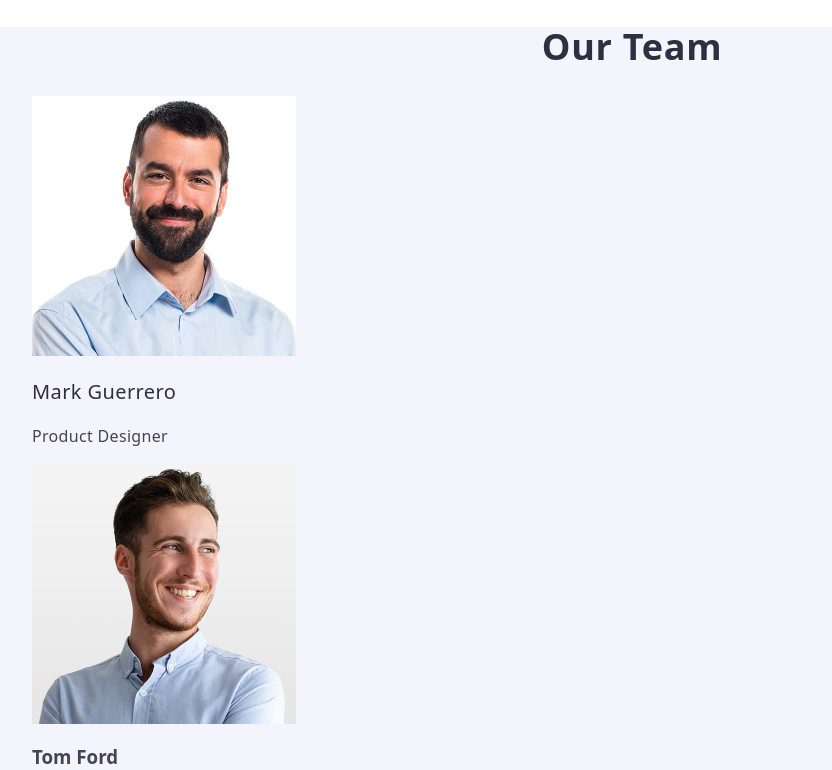
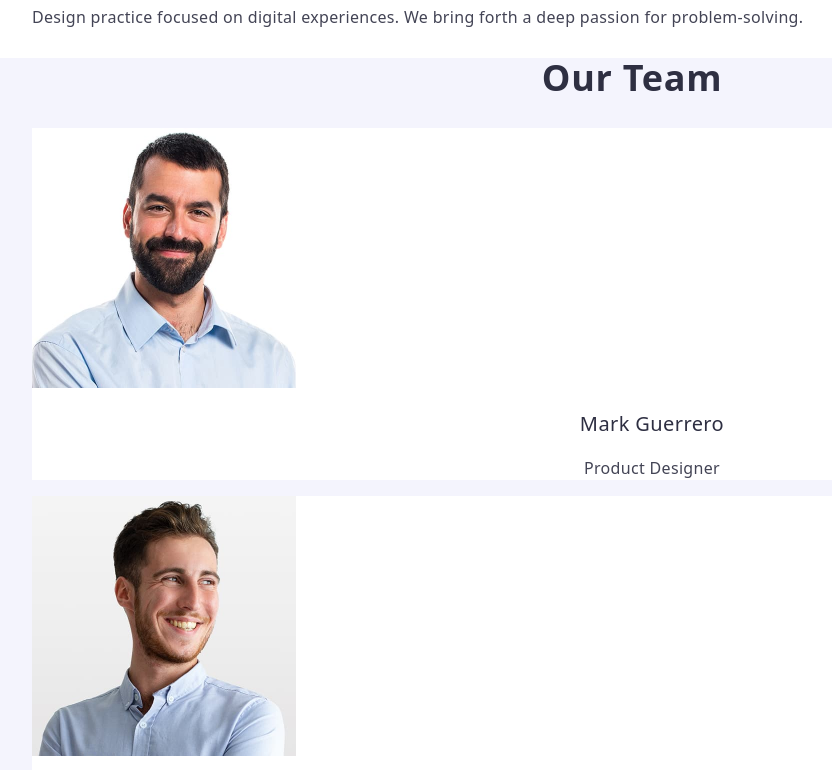
Before and after one commit to prokopiy203/goit-markup-hw-02, a plain HTML site: page index.html in a window 1280 px wide. Shown: the part 759-1529 px from the top of the page, without its empty margins (8-840 px from the left). Drawn offline with nearby package versions, Linux system fonts and the light colour scheme.

Commit message:
reload-html

```diff
--- a/css/styles.css
+++ b/css/styles.css
@@ -125,6 +125,23 @@ ul {
   color: #404bbf;
 }
 
+.team-list h3 {
+  font-weight: 500;
+  font-size: 20px;
+  line-height: 1.2;
+  text-align: center;
+  letter-spacing: 0.02em;
+  color: #2e2f42;
+}
+
+.team-list p {
+  font-size: 16px;
+  line-height: 1.5;
+  letter-spacing: 0.02em;
+  text-align: center;
+  color: #434455;
+}
+
 .team-list li {
   background-color: #ffffff;
 }
@@ -157,7 +174,10 @@ ul {
   background-color: #4d5ae5;
 }
 
-.button-service:hover,
+.button-service:hover {
+  background-color: #404bbf;
+}
+
 .button-service:active {
   background-color: #404bbf;
 }
--- a/index.html
+++ b/index.html
@@ -42,39 +42,33 @@
         </nav>
 
         <address class="address-header">
-
             <ul>
                 <li>
                     <a href="mailto:info@devstudio.com">info@devstudio.com</a>
                 </li>
-
                 <li>
                     <a href="tel:+110001111111">+11 (000) 111-11-11</a>
                 </li>
             </ul>
-
         </address>
-
     </header>
 
     <main>
 
         <section class="maine-wrapper">
-
             <h1 class="title">Effective Solutions
                 for Your Business</h1>
 
             <button type="button" class="button-service">Order Service</button>
-
         </section>
 
         <section>
 
             <h2 class="title-main"> Content section </h2>
 
-            <ul>
+            <ul class="content-list">
 
-                <li class="content-list">
+                <li>
                     <h3>Strategy</h3>
                     <p>Our goal is to identify the business
                         problem to walk away with the perfect and creative solution.</p>
@@ -105,8 +99,8 @@
 
             <h2 class="title-main">Our Team</h2>
 
-            <ul>
-                <li class="content-list">
+            <ul class="team-list">
+                <li>
                     <img src="./images/img-(3).jpg" alt="Mark Guerrero" width="264" />
                     <h3>Mark Guerrero</h3>
                     <p>Product Designer</p>
@@ -138,8 +132,8 @@
             <h2 class="title-main">Our Portfolio</h2>
 
 
-            <ul>
-                <li class="portfolio-list">
+            <ul class="portfolio-list">
+                <li>
                     <img src="./images/img-5.jpg" alt="Banking App" width="360" />
                     <h3>Banking App</h3>
                     <p>App</p>
```
